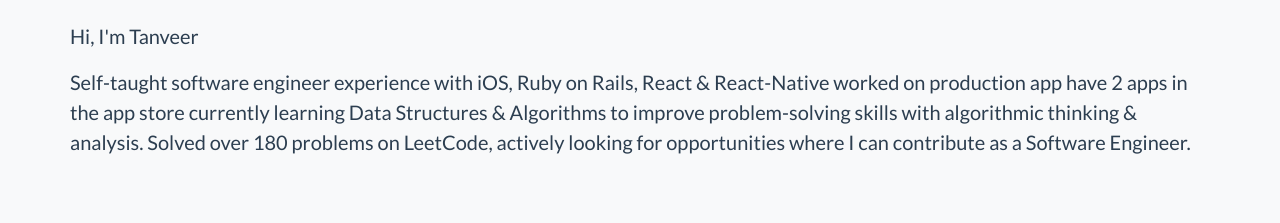
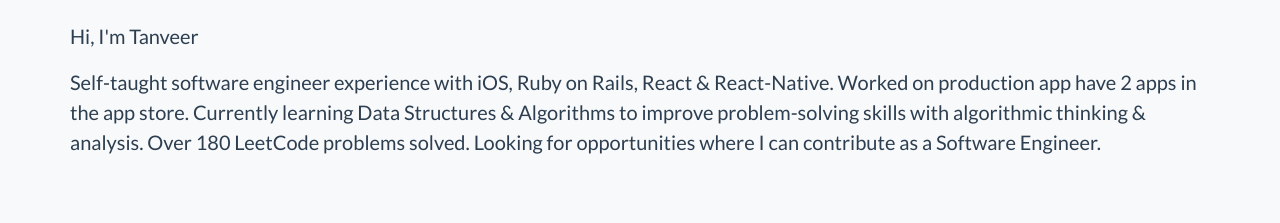
Before and after one commit to tanveer/portfolio, a plain HTML site: page index.html in a window 1280 px wide. Shown: the part 577-800 px from the top of the page. Drawn offline with nearby package versions, Linux system fonts and the light colour scheme.

Commit message:
fix grammer in about page

```diff
--- a/index.html
+++ b/index.html
@@ -64,9 +64,10 @@
                     <div class=" ml-auto">
                         <p class="lead"> Hi, I'm Tanveer </p>
                         <p class="lead">
-                            Self-taught software engineer experience with iOS, Ruby on Rails, React & React-Native worked on production app have 2 apps in the app store
-                            currently learning Data Structures & Algorithms to improve problem-solving skills with algorithmic thinking & analysis.
-                            Solved over 180 problems on LeetCode, actively looking for opportunities where I can contribute as a Software Engineer.
+                            Self-taught software engineer experience with iOS, Ruby on Rails, React & React-Native.
+                            Worked on production app have 2 apps in the app store.
+                            Currently learning Data Structures & Algorithms to improve problem-solving skills with algorithmic thinking & analysis.
+                            Over 180 LeetCode problems solved. Looking for opportunities where I can contribute as a Software Engineer.
                         </p>
 
                         <div>
```
